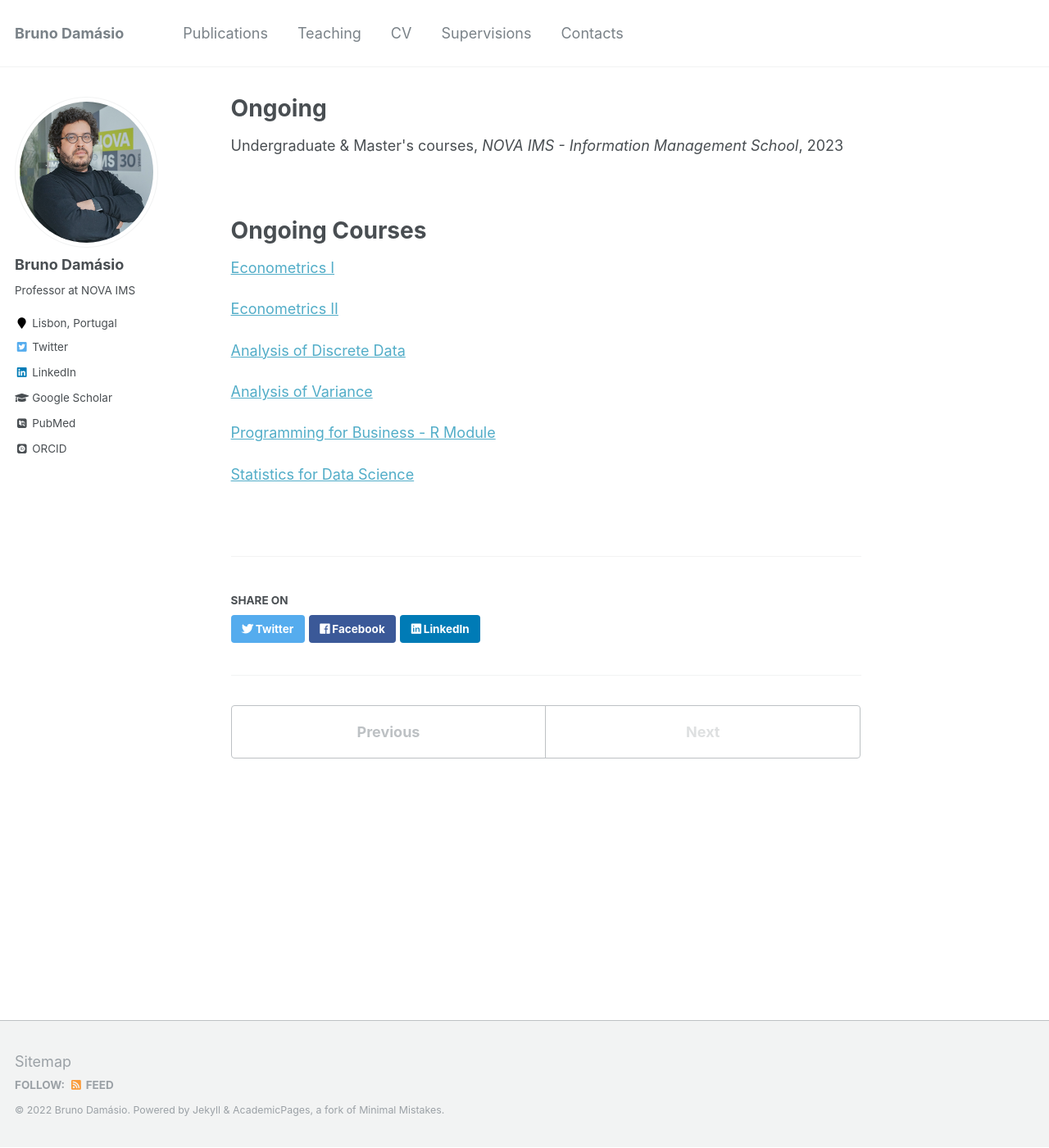
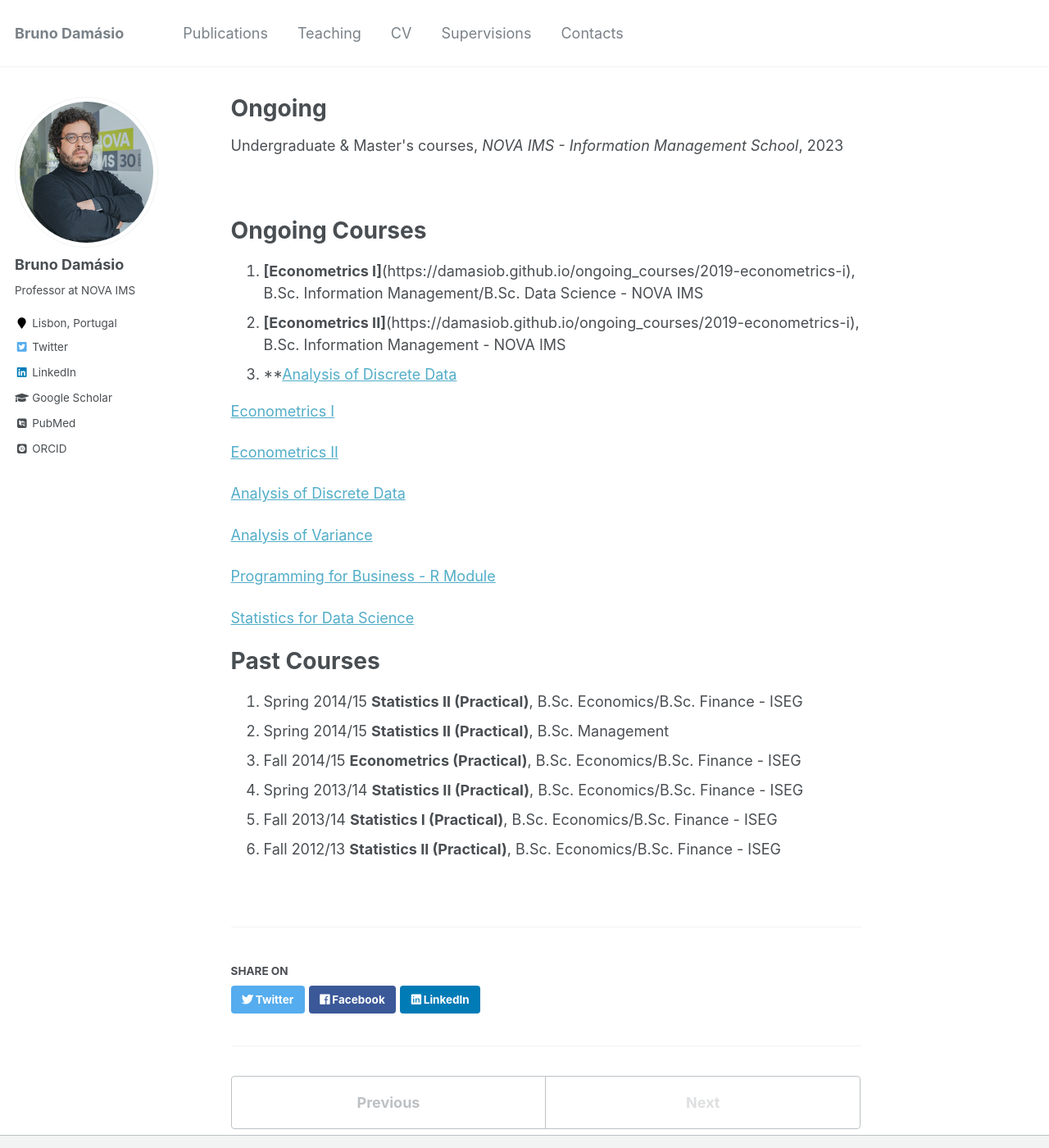
Before and after one commit to damasiob/damasiob.github.io, a Jekyll site: the page built from _teaching/ongoing.md, in a window 1280 px wide and 1400 px high. Shown: the whole window at 82% size. Built offline with Jekyll 4.4.1, drawn with Linux system fonts in a browser that asks for light colours; some web fonts are replaced.

Commit message:
Update ongoing.md

```diff
--- a/_teaching/ongoing.md
+++ b/_teaching/ongoing.md
@@ -12,6 +12,10 @@ location: "Lisbon, Portugal"
 Ongoing Courses
 ===
 
+1. **[Econometrics I]**(https://damasiob.github.io/ongoing_courses/2019-econometrics-i), B.Sc. Information Management/B.Sc. Data Science - NOVA IMS
+2. **[Econometrics II]**(https://damasiob.github.io/ongoing_courses/2019-econometrics-i), B.Sc. Information Management - NOVA IMS
+3. **[Analysis of Discrete Data](https://damasiob.github.io/ongoing_courses/2019-Analysis-of-discrete-data)
+
 [Econometrics I](https://damasiob.github.io/ongoing_courses/2019-econometrics-i)
 
 [Econometrics II](https://damasiob.github.io/ongoing_courses/2019-econometrics-ii)
@@ -23,3 +27,13 @@ Ongoing Courses
 [Programming for Business - R Module](https://damasiob.github.io/ongoing_courses/2019-prog-business)
 
 [Statistics for Data Science](https://damasiob.github.io/ongoing_courses/2019-Statistics-Data-Science)
+
+Past Courses
+======
+
+  1. Spring 2014/15 **Statistics II (Practical)**, B.Sc. Economics/B.Sc. Finance - ISEG
+  2. Spring 2014/15 **Statistics II (Practical)**, B.Sc. Management
+  3. Fall 2014/15 **Econometrics (Practical)**, B.Sc. Economics/B.Sc. Finance - ISEG
+  4. Spring 2013/14 **Statistics II (Practical)**, B.Sc. Economics/B.Sc. Finance - ISEG
+  5. Fall 2013/14 **Statistics I (Practical)**, B.Sc. Economics/B.Sc. Finance - ISEG
+  6. Fall 2012/13 **Statistics II (Practical)**, B.Sc. Economics/B.Sc. Finance - ISEG
```
